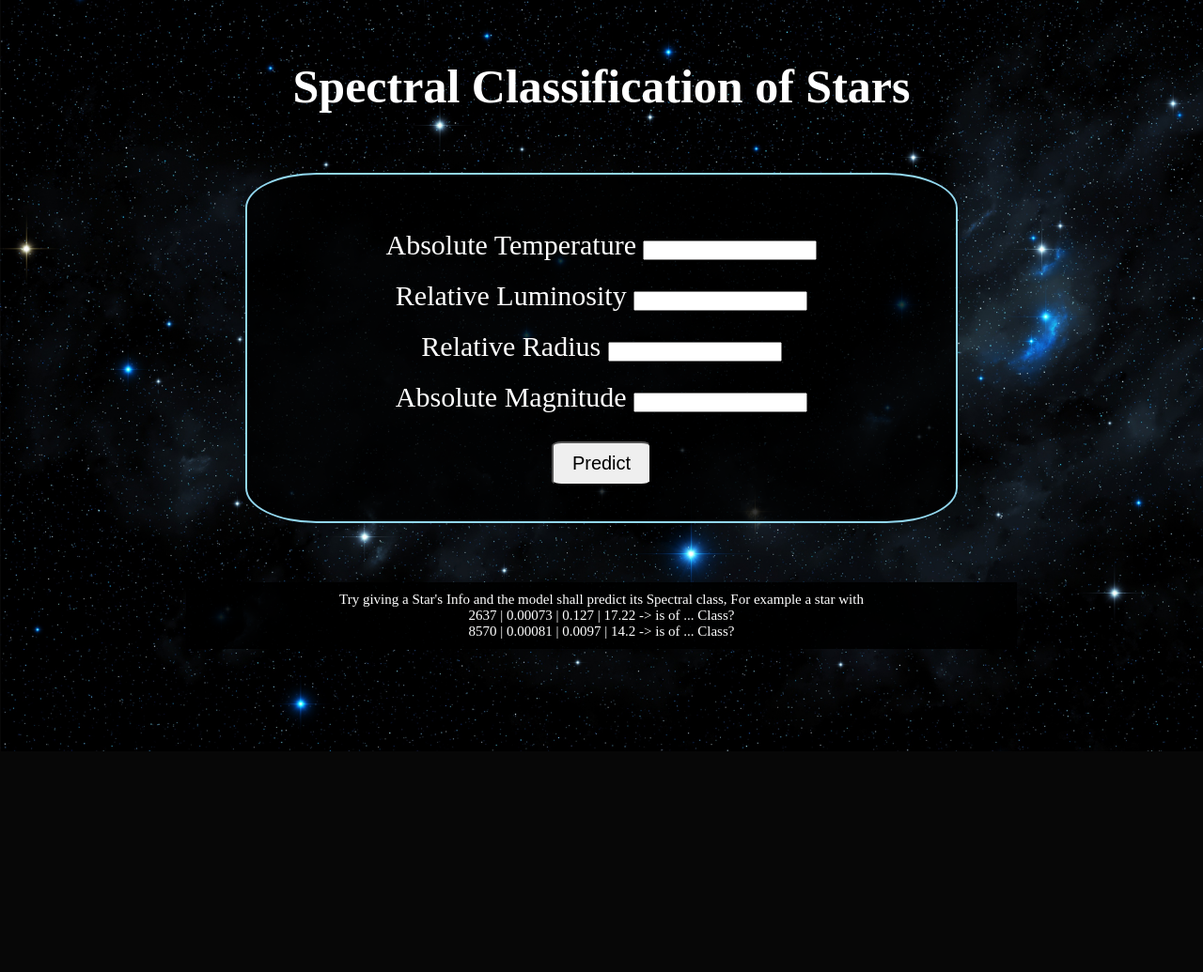
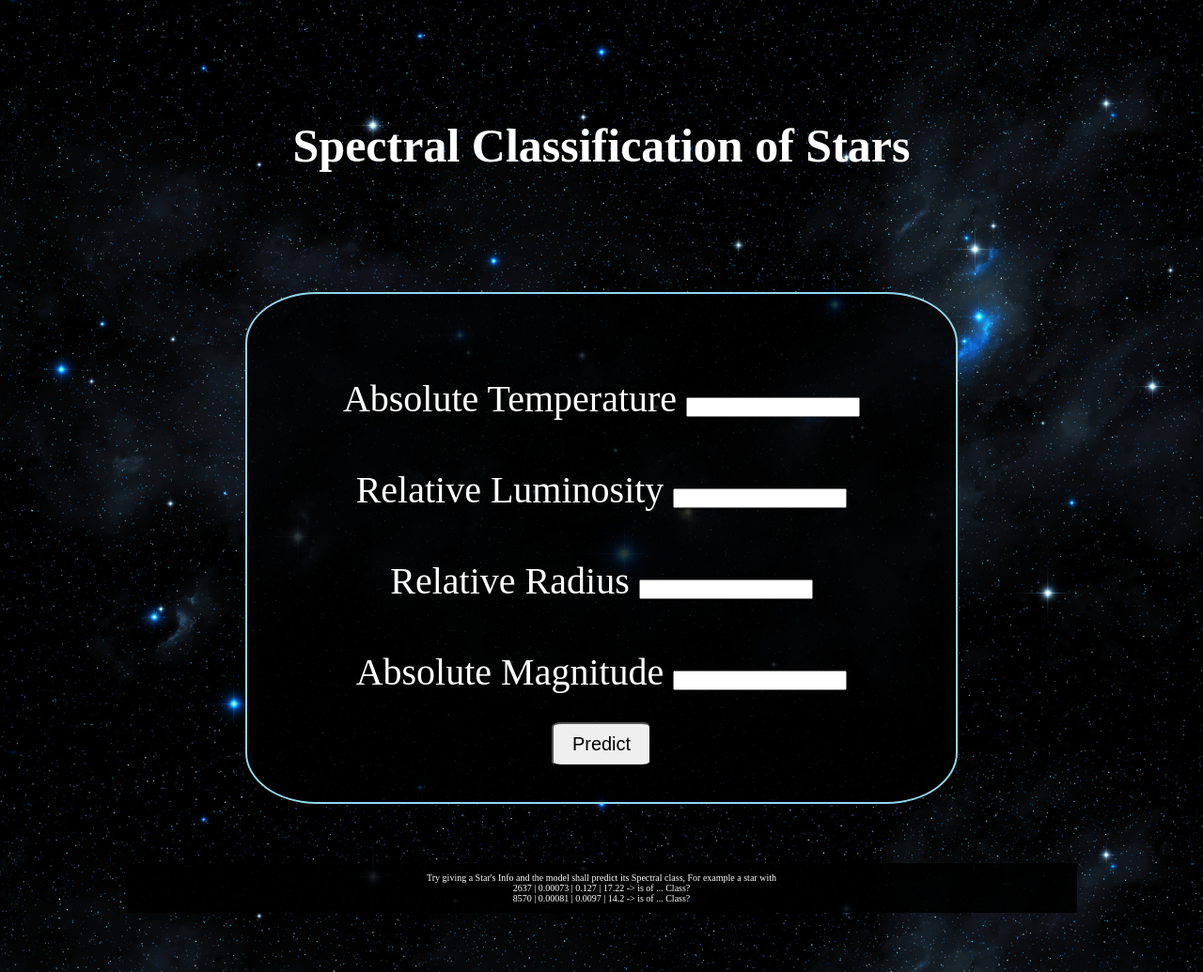
Before and after one commit to Iyola-Dsilva/Spectral-Classification-of-Stars, a Flask app: page / in a window 1280 px wide. Shown: the whole page at 94% size. Before the commit the page ends 800 px from the top, so only its background shows below. Run offline with Flask 3, Linux system fonts and the light colour scheme; parts of the project's set-up code (start-up, migrations or seed data) failed here and were passed over.

Commit message:
Update home.html

```diff
--- a/templates/home.html
+++ b/templates/home.html
@@ -12,13 +12,13 @@
             }
 
             h1{
-                margin:5%;
+                margin:10%;
                 font-size: 50px;
             }
 
             form{
                 margin:2% 20%;
-                font-size:30px;
+                font-size:40px;
                 border: 2px solid rgb(146, 215, 238);
                 border-radius: 10%;
                 padding:3%;
@@ -26,13 +26,12 @@
             }
 
             .in{
-                margin-top:20px;
+                margin-top:50px;
             }
             p{
                 background-color: rgba(0, 0,0, 0.9);
-                margin:0% 15%;
-                font-size:15px;
-                margin-top: 5%;
+                margin:5% 10%;
+                font-size:10px;
                 padding: 10px;
                 text-align: center;
             }
```
